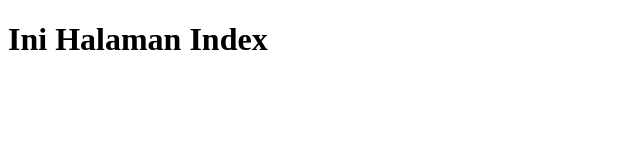
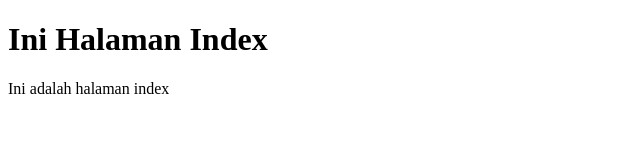
Before and after one commit to mahruszainpcr/framework_18sib, a plain HTML site: page index.html in a window 1280 px wide. Shown: the whole page, without its empty margins (0-640 px from the left). Drawn offline with Linux system fonts and the light colour scheme.

Commit message:
Menambhakan paragraph di index

```diff
--- a/index.html
+++ b/index.html
@@ -8,5 +8,6 @@
 
   <body>
     <h1>Ini Halaman Index</h1>
+    <p>Ini adalah halaman index</p>
   </body>
 </html>
```
